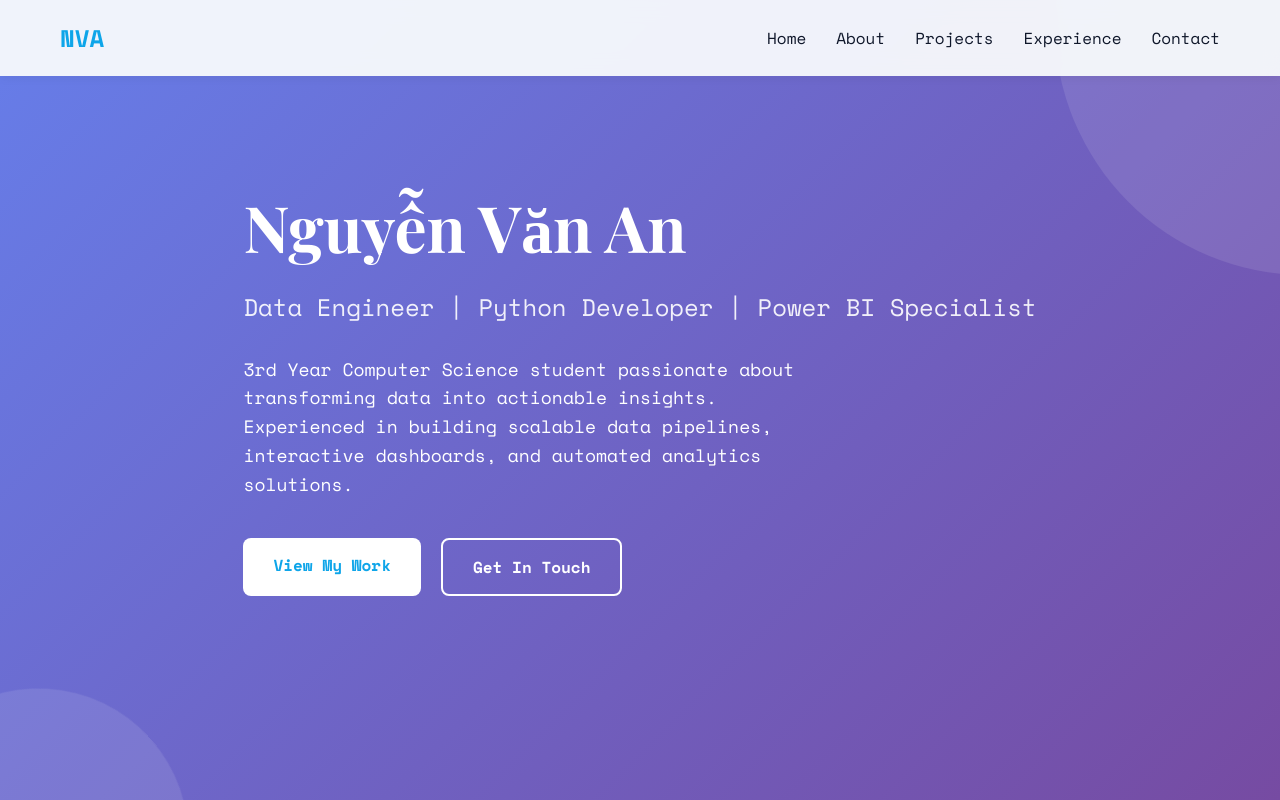
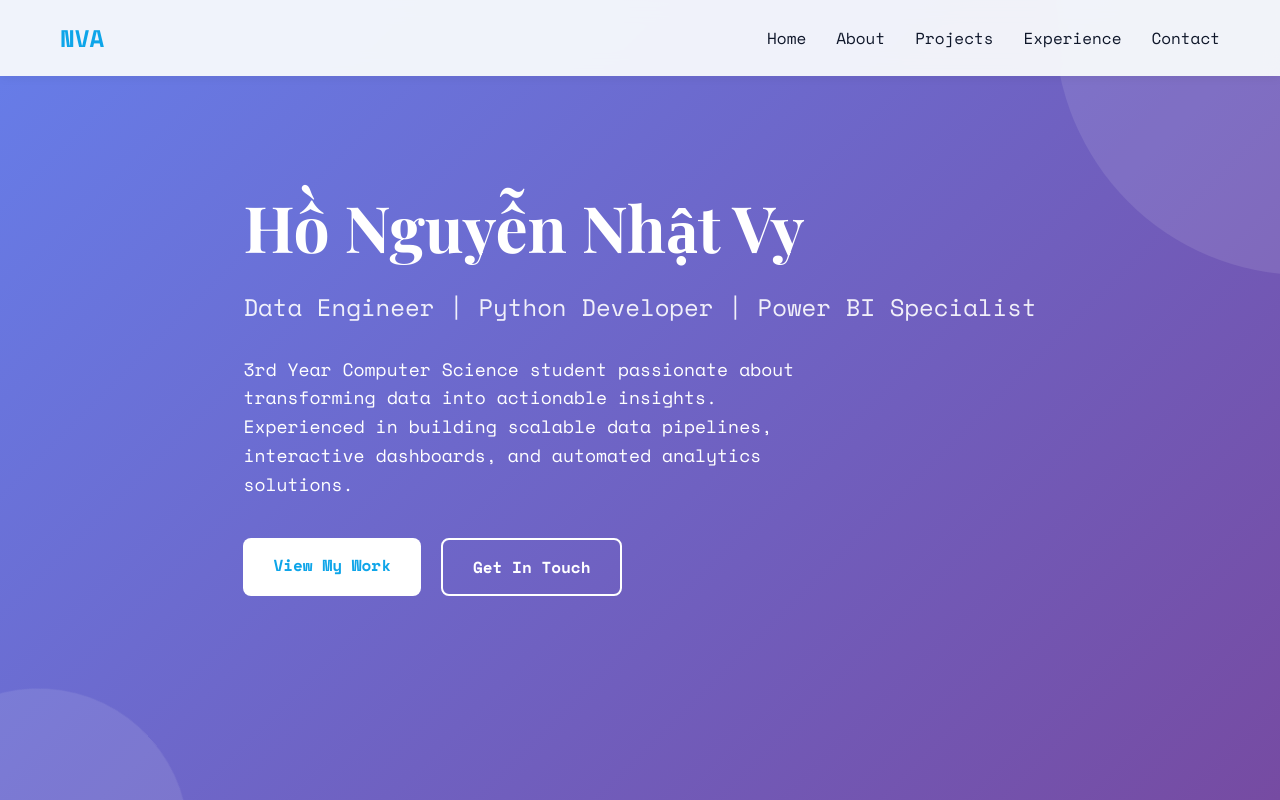
Before and after one commit to NhatVy204/profile, a plain HTML site: page index.html in a window 1280 px wide. Shown: the top 800 px of the page. Drawn offline with nearby package versions, Linux system fonts and the light colour scheme.

Commit message:
Update index.html

```diff
--- a/index.html
+++ b/index.html
@@ -571,7 +571,7 @@
     <section id="home" class="hero">
         <div class="container">
             <div class="hero-content">
-                <h1>Nguyễn Văn An</h1>
+                <h1>Hồ Nguyễn Nhật Vy</h1>
                 <div class="subtitle">Data Engineer | Python Developer | Power BI Specialist</div>
                 <p>3rd Year Computer Science student passionate about transforming data into actionable insights. Experienced in building scalable data pipelines, interactive dashboards, and automated analytics solutions.</p>
                 <div class="cta-buttons">
```
